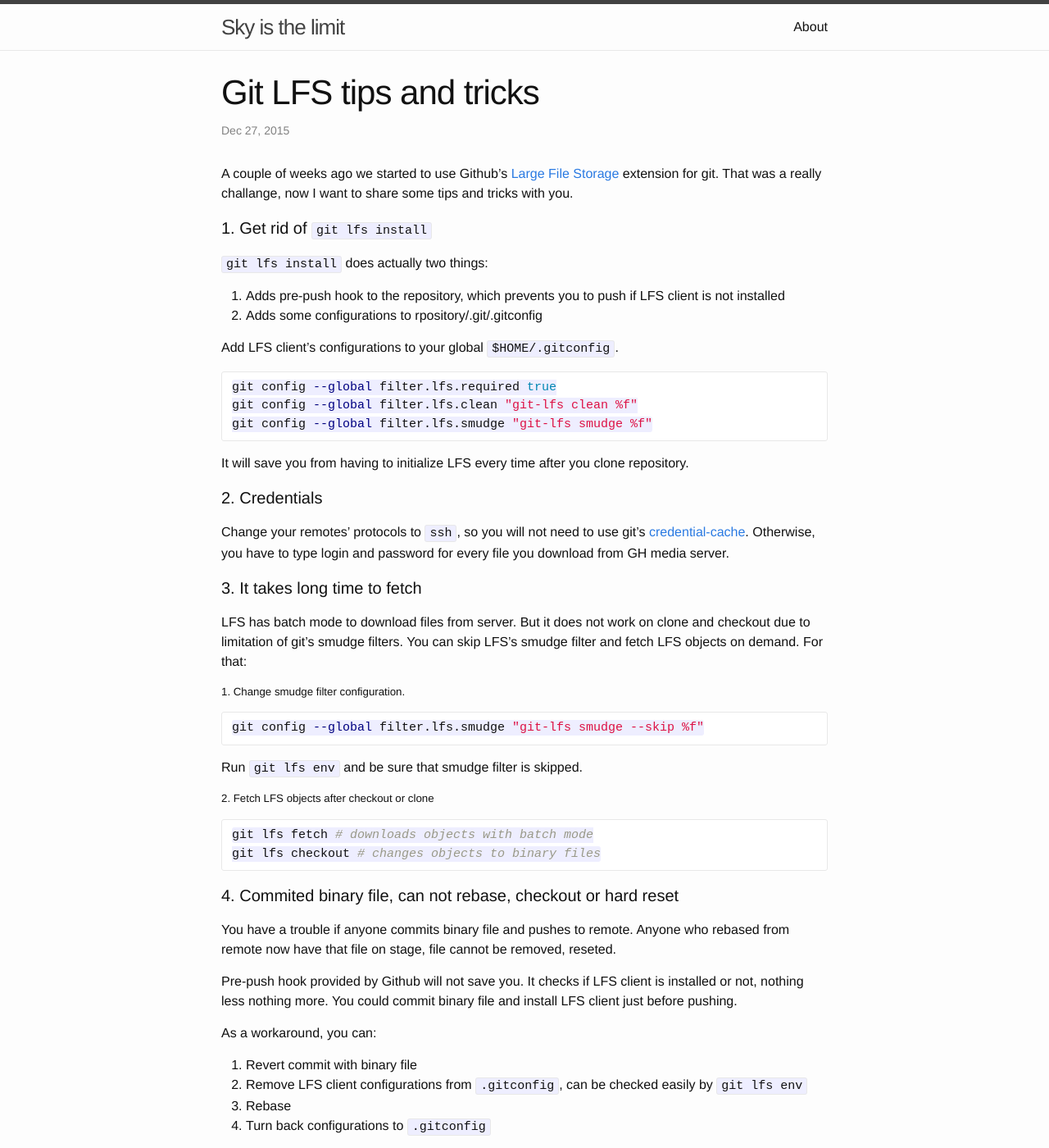
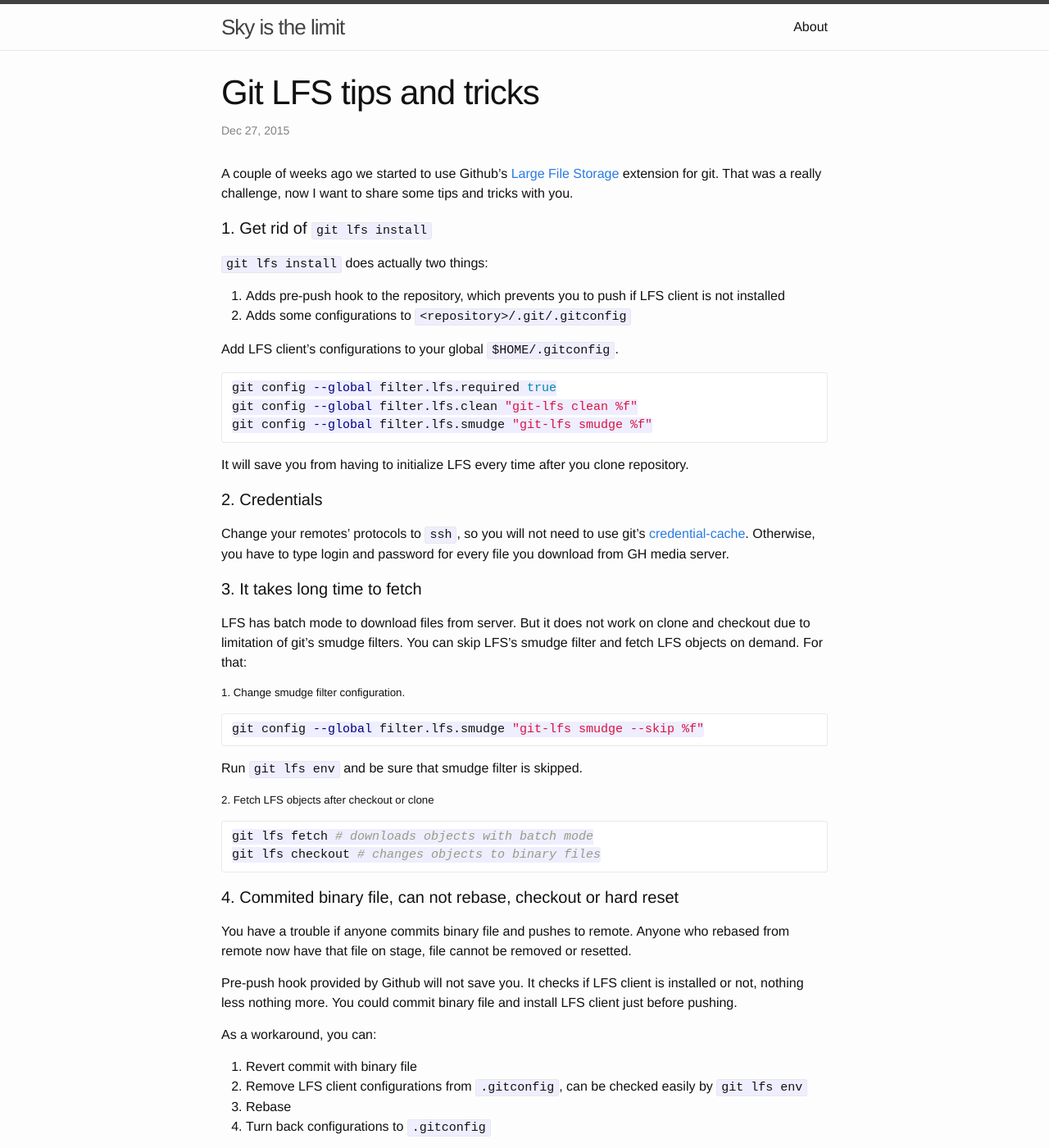
Before and after one commit to shuhrat/shuhrat.github.io, a Jekyll site: the page built from _posts/2015-12-27-git-lfs-tips-and-tricks.md, in a window 1280 px wide and 1400 px high. Shown: the whole window at 82% size. Built offline with Jekyll 4.4.1, drawn with Linux system fonts in a browser that asks for light colours; Markdown is read by kramdown in place of the engine named in the settings; comment, search, counter and statistics services are not loaded; some of the changed text lies outside the part shown.

Commit message:
git lfs tips & tricks: fixed links and typos
* fixed a couple of typos;
* fixed markdown reference-style links syntax ("Reference-style links use a second set of square brackets", from https://daringfireball.net/projects/markdown/syntax#link).

```diff
--- a/_posts/2015-12-27-git-lfs-tips-and-tricks.md
+++ b/_posts/2015-12-27-git-lfs-tips-and-tricks.md
@@ -3,7 +3,7 @@
 categories: programming
 ---
 
-A couple of weeks ago we started to use Github's [Large File Storage](git-lfs) extension for git. That was a really challange, now
+A couple of weeks ago we started to use Github's [Large File Storage][git-lfs] extension for git. That was a really challenge, now
 I want to share some tips and tricks with you.
 
 
@@ -12,7 +12,7 @@
 `git lfs install` does actually two things:
 
 1. Adds pre-push hook to the repository, which prevents you to push if LFS client is not installed
-2. Adds some configurations to rpository/.git/.gitconfig
+2. Adds some configurations to `<repository>/.git/.gitconfig`
 
 Add LFS client's configurations to your global `$HOME/.gitconfig`.
 
@@ -27,7 +27,7 @@
 
 #### 2. Credentials
 
-Change your remotes' protocols to `ssh`, so you will not need to use git's [credential-cache](credential-cache).
+Change your remotes' protocols to `ssh`, so you will not need to use git's [credential-cache][credential-cache].
 Otherwise, you have to type login and password for every file you download from GH media server.
 
 
@@ -54,7 +54,7 @@
 #### 4. Commited binary file, can not rebase, checkout or hard reset
 
 You have a trouble if anyone commits binary file and pushes to remote. Anyone who rebased
-from remote now have that file on stage, file cannot be removed, reseted.
+from remote now have that file on stage, file cannot be removed or resetted.
 
 Pre-push hook provided by Github will not save you. It checks if LFS client is installed or not, nothing less nothing more.
 You could commit binary file and install LFS client just before pushing.
```
Also changed, not shown: other parts of _posts/2015-12-27-git-lfs-tips-and-tricks.md (+3 -3 lines).
